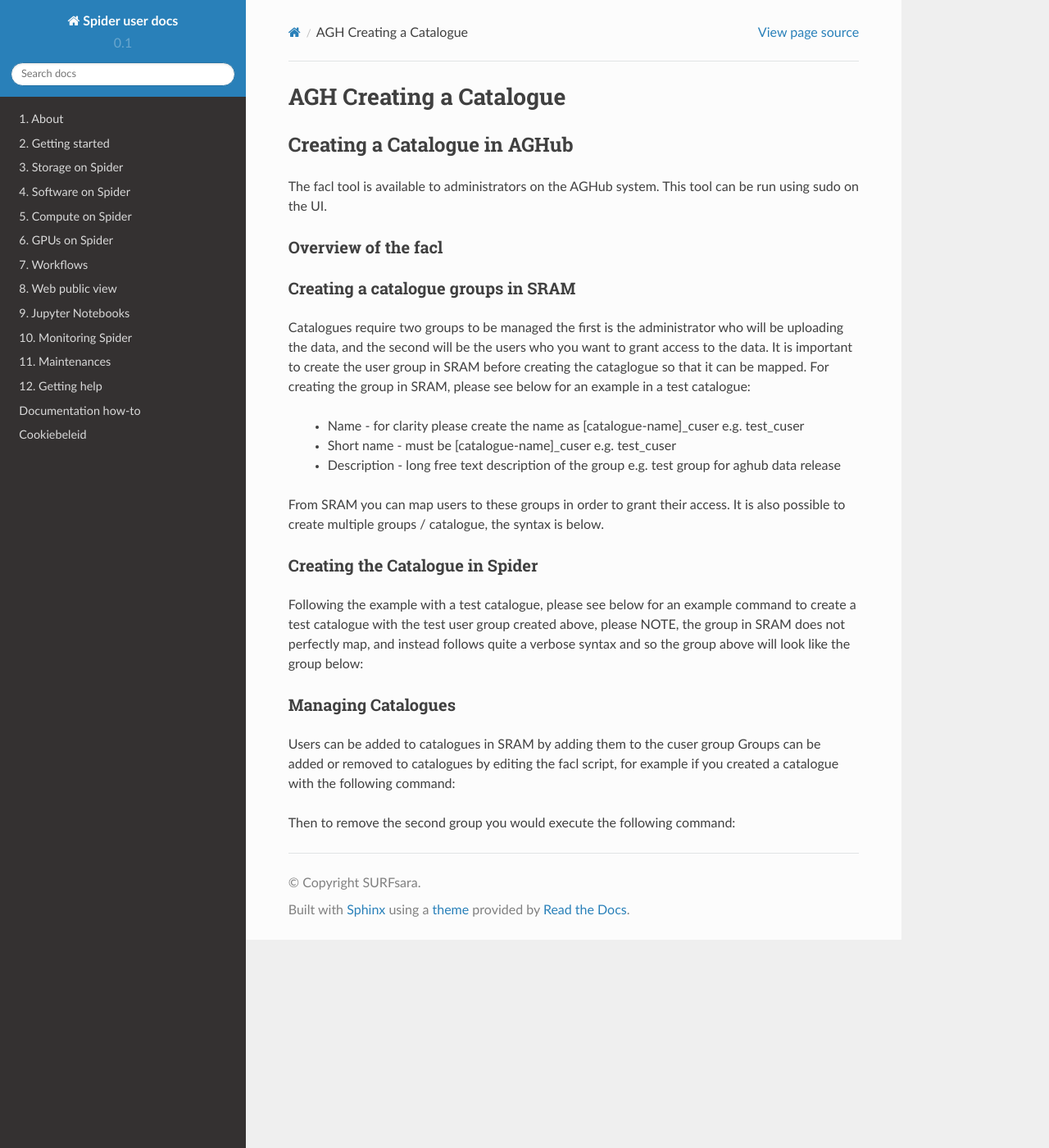
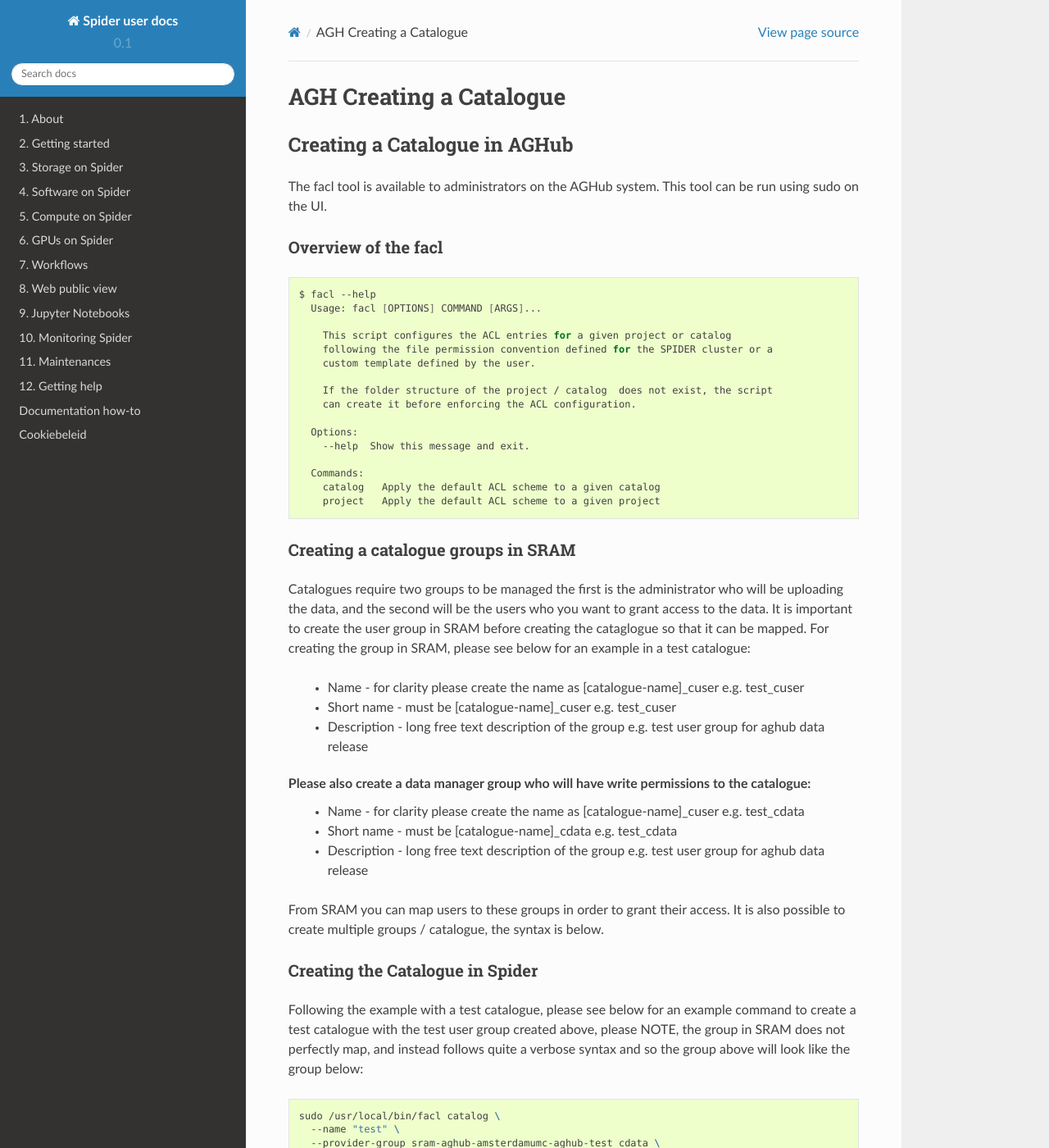
Before and after one commit to sara-nl/spiderdocs, a Sphinx documentation site: the page built from source/Pages/aghub/aghub_admin_catalog.rst, in a window 1280 px wide and 1400 px high. Shown: the whole window at 82% size. Built offline with Sphinx 7.4.7 and the Read the Docs theme 2.0.0, drawn with Linux system fonts in a browser that asks for light colours; some of the changed text lies outside the part shown.

Commit message:
Update aghub_admin_catalog.rst

```diff
--- a/source/Pages/aghub/aghub_admin_catalog.rst
+++ b/source/Pages/aghub/aghub_admin_catalog.rst
@@ -15,6 +15,7 @@
 ---------------------------------------------------------
 
 .. code-block:: bash
+
   $ facl --help
     Usage: facl [OPTIONS] COMMAND [ARGS]...
 
@@ -40,7 +41,13 @@
 
   - Name - for clarity please create the name as [catalogue-name]_cuser e.g. test_cuser
   - Short name - must be [catalogue-name]_cuser e.g. test_cuser
-  - Description - long free text description of the group e.g. test group for aghub data release
+  - Description - long free text description of the group e.g. test user group for aghub data release
+
+
+Please also create a data manager group who will have write permissions to the catalogue:
+  - Name - for clarity please create the name as [catalogue-name]_cuser e.g. test_cdata
+  - Short name - must be [catalogue-name]_cdata e.g. test_cdata
+  - Description - long free text description of the group e.g. test user group for aghub data release
 
 From SRAM you can map users to these groups in order to grant their access. It is also possible to create multiple groups / catalogue, the syntax is below.
 
@@ -52,9 +59,10 @@
 Following the example with a test catalogue, please see below for an example command to create a test catalogue with the test user group created above, please NOTE, the group in SRAM does not perfectly map, and instead follows quite a verbose syntax and so the group above will look like the group below:
 
 .. code-block:: bash
-  sudo facl catalog \
+
+  sudo /usr/local/bin/facl catalog \
     --name "test" \
-    --provider-group aghub_adm \
+    --provider-group sram-aghub-amsterdamumc-aghub-test_cdata \
     --user-groups sram-aghub-amsterdamumc-aghub-test_cuser \
     --user-groups sram-aghub-amsterdamumc-aghub-test2_cuser \
     --apply
@@ -67,7 +75,8 @@
 Groups can be added or removed to catalogues by editing the facl script, for example if you created a catalogue with the following command:
 
 .. code-block:: bash
-  sudo facl catalog \
+
+  sudo /usr/local/bin/facl catalog \
     --name "test" \
     --provider-group aghub_adm \
     --user-groups sram-aghub-amsterdamumc-aghub-test_cuser \
@@ -77,8 +86,9 @@
 Then to remove the second group you would execute the following command:
 
 .. code-block:: bash
-  sudo facl catalog \
-    --name "test" \
-    --provider-group aghub_adm \
-    --user-groups sram-aghub-amsterdamumc-aghub-test_cuser \
-    --apply
+
+  sudo /usr/local/bin/facl catalog \
+      --name "test" \
+      --provider-group aghub_adm \
+      --user-groups sram-aghub-amsterdamumc-aghub-test_cuser \
+      --apply
```
